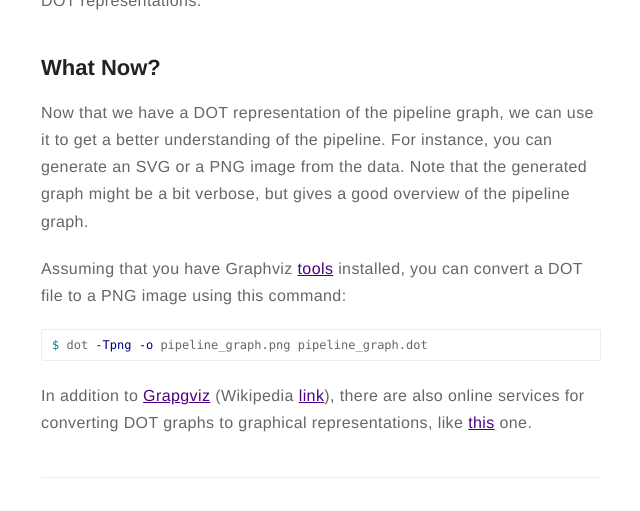
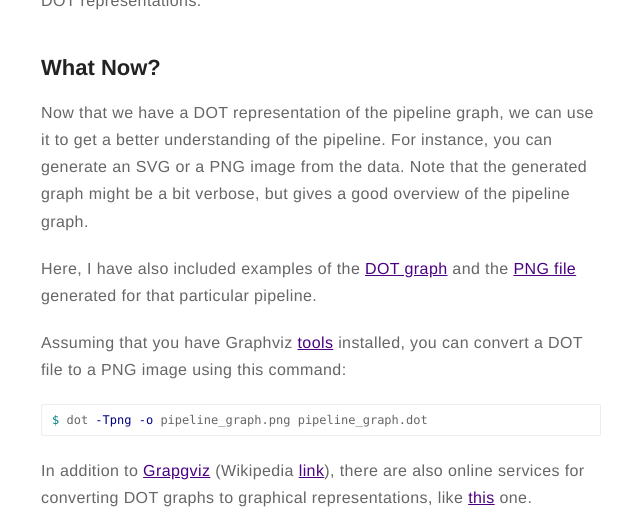
Before and after one commit to mehmandarov/mehmandarov.github.io, a Jekyll site: the page built from _posts/2019-11-27-apache-beam-pipeline-graph.markdown, in a window 1280 px wide and 1400 px high, scrolled down 2572 px. Shown: the top 511 px of the window, without its empty margins (319-959 px from the left). Built offline with Jekyll 4.4.1, drawn with Linux system fonts in a browser that asks for light colours; some of the changed text lies outside the part shown; grey boxes are pictures that could not be loaded.

Commit message:
Minor update

```diff
--- a/_posts/2019-11-27-apache-beam-pipeline-graph.markdown
+++ b/_posts/2019-11-27-apache-beam-pipeline-graph.markdown
@@ -106,6 +106,8 @@
 ## What Now?
 Now that we have a DOT representation of the pipeline graph, we can use it to get a better understanding of the pipeline. For instance, you can generate an SVG or a PNG image from the data. Note that the generated graph might be a bit verbose, but gives a good overview of the pipeline graph.
 
+Here, I have also included examples of the [DOT graph][10] and the [PNG file][11] generated for that particular pipeline.
+
 Assuming that you have Graphviz [tools][9] installed, you can convert a DOT file to a PNG image using this command:
 
 {% highlight bash %}
@@ -114,6 +116,8 @@
 
 In addition to [Grapgviz][4] (Wikipedia [link][5]), there are also online services for converting DOT graphs to graphical representations, like [this][6] one.
 
+![Training your own model][12]{: class="bigger-image" }
+<figcaption class = "caption">A part of a graphical representation for the pipeline in the MinimalWordCount example. </figcaption>
 
 ---
 
```
Also changed, not shown: other parts of _posts/2019-11-27-apache-beam-pipeline-graph.markdown (+3 -0 lines).
